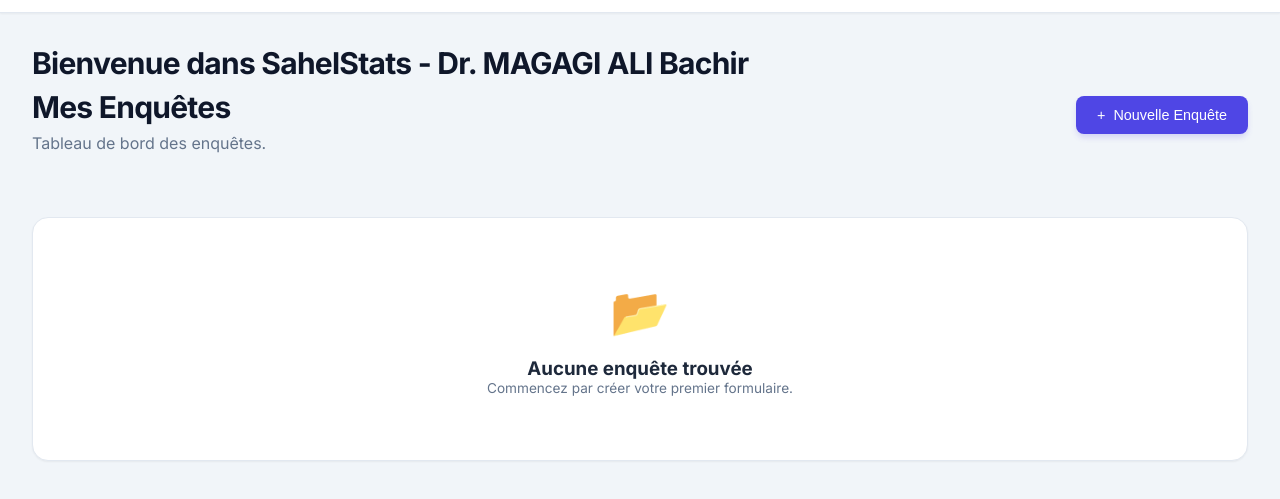
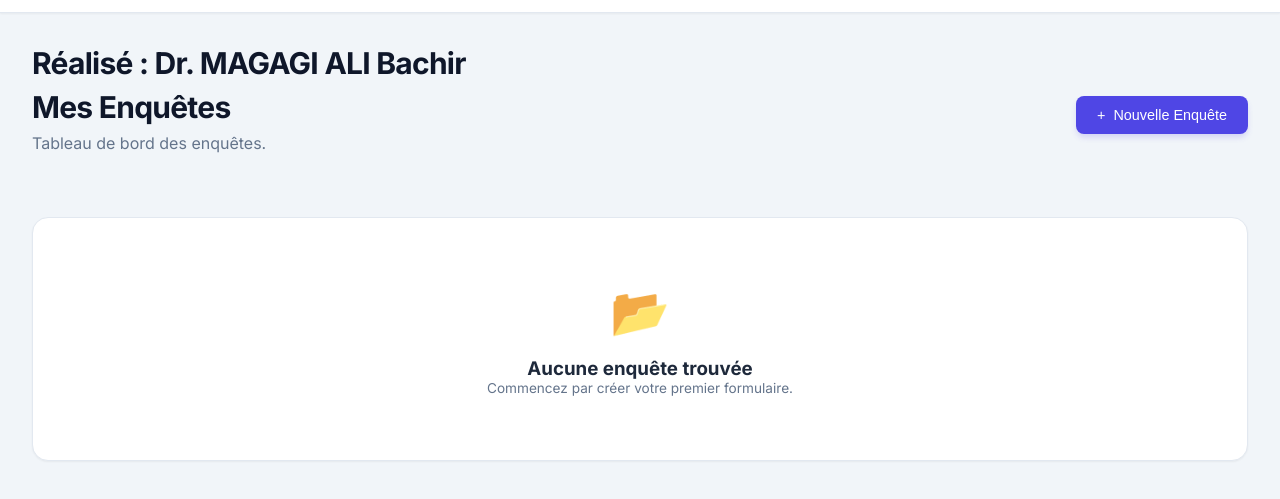
Before and after one commit to BachirNaura/BachirNaura.github.io, a plain HTML site: page index.html in a window 1280 px wide. Shown: the part 57-556 px from the top of the page. Drawn offline with nearby package versions, Linux system fonts and the light colour scheme.

Commit message:
Update index.html   version OK v2

```diff
--- a/index.html
+++ b/index.html
@@ -632,7 +632,7 @@
             return `
                 <div class="flex-between" style="margin-bottom:2rem;">
                     <div>
-                        <h1>Bienvenue dans SahelStats - Dr. MAGAGI ALI Bachir</h1>
+                        <h1>Réalisé : Dr. MAGAGI ALI Bachir</h1>
                         <h1>Mes Enquêtes</h1>
                         <p class="subtitle">Tableau de bord des enquêtes.</p>
                     </div>
```
